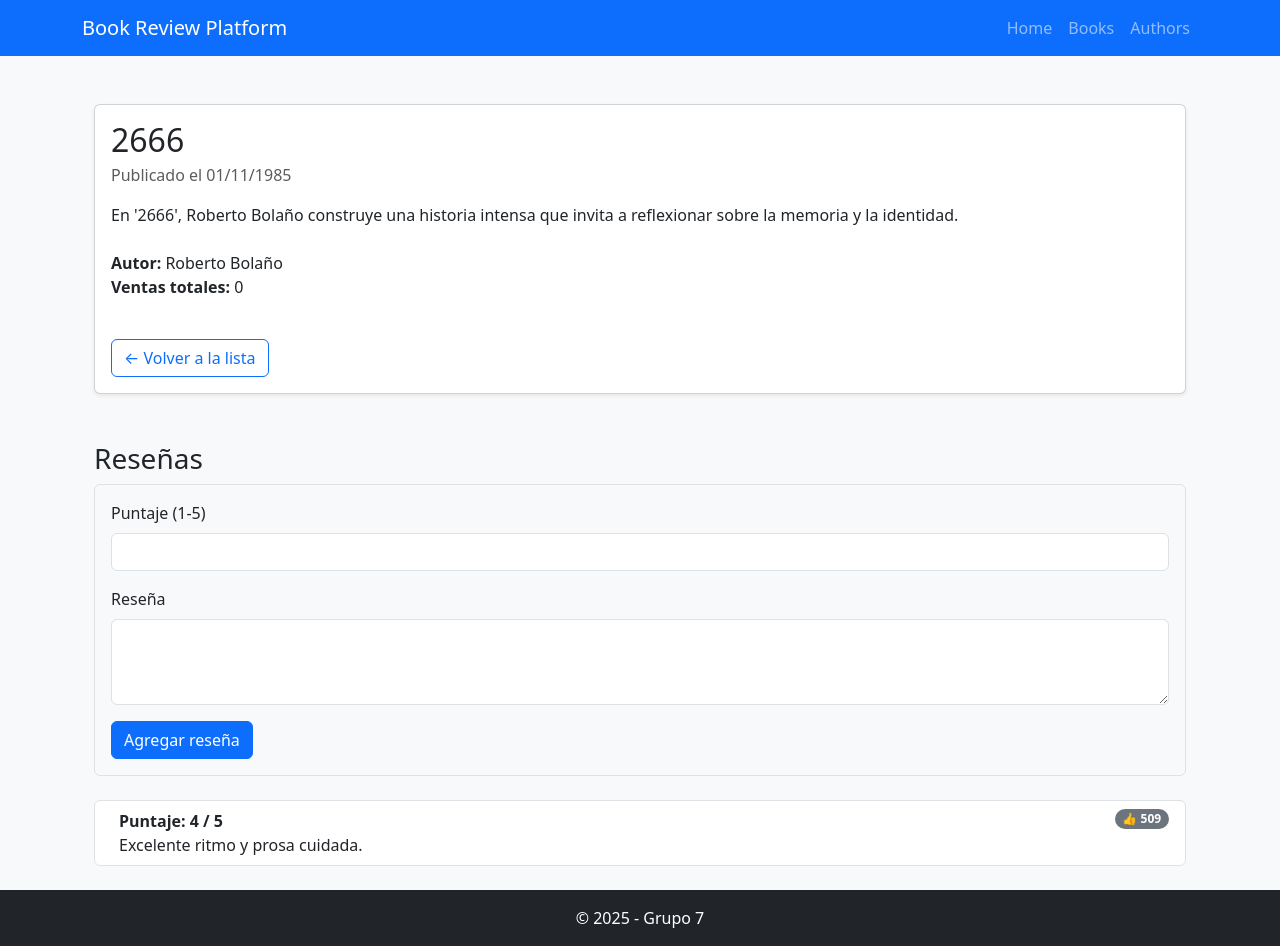
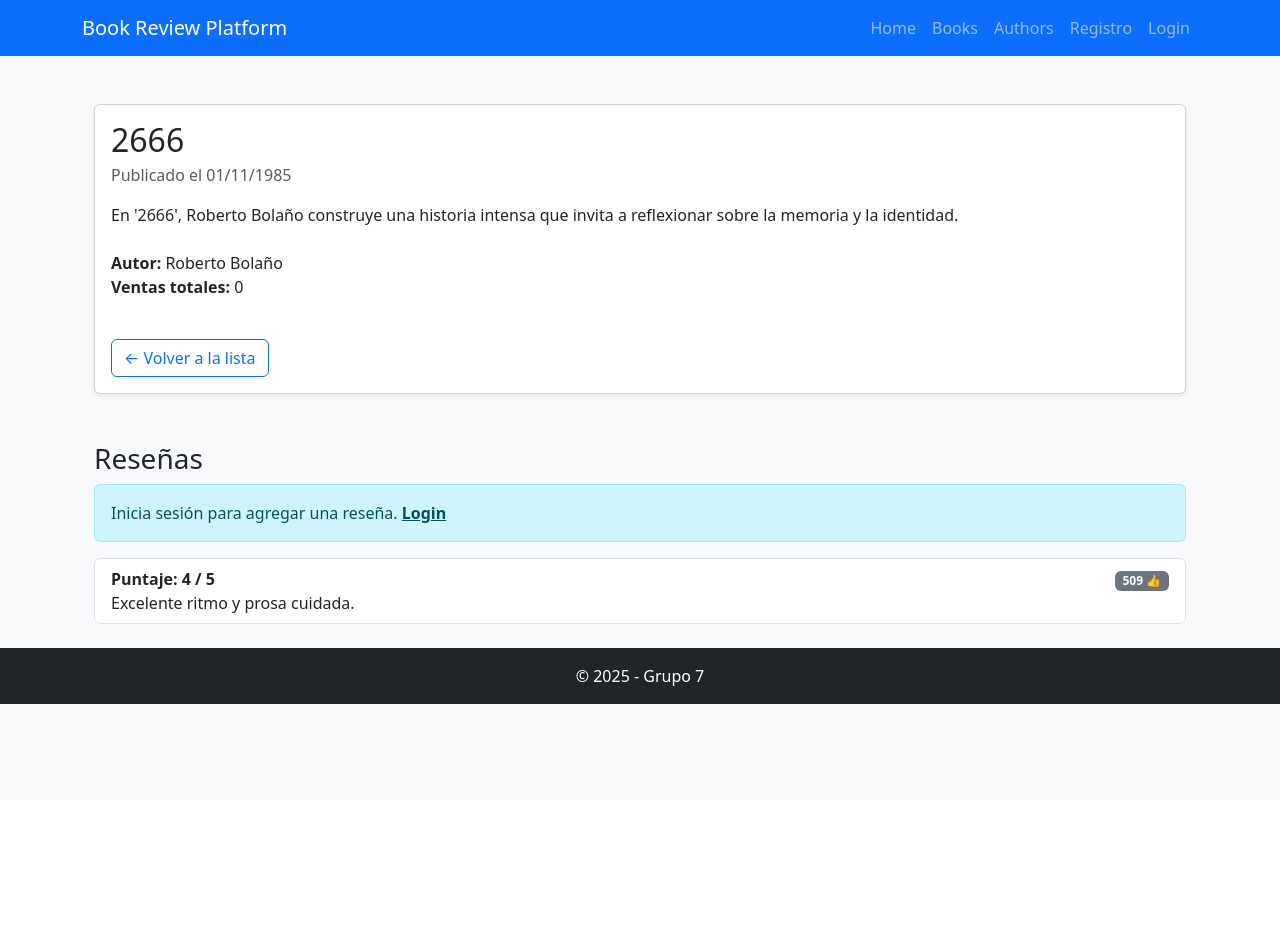
Before and after one commit to AlbertoZuiga/software-architecture-group-7, a Django app: page /books/74/ in a window 1280 px wide. After the commit the page ends 704 px from the top, so only its background shows below. Run offline with Django 5.2, Linux system fonts and the light colour scheme; data comes from the database, SQL or seed files in the repository.

Commit message:
feat: implement user authentication with login and signup forms, add review upvote functionality

```diff
--- a/apps/books/templates/books/books_show.html
+++ b/apps/books/templates/books/books_show.html
@@ -28,16 +28,30 @@
 
     <div class="mt-5">
         <h3>Reseñas</h3>
-    {% include 'reviews/_review_form.html' with book=book %}
+    {% if user.is_authenticated %}
+        {% include 'reviews/_review_form.html' with book=book %}
+    {% else %}
+        <div class="alert alert-info">Inicia sesión para agregar una reseña. <a href="{% url 'login' %}?next={{ request.path }}" class="alert-link">Login</a></div>
+    {% endif %}
         {% if reviews %}
             <ul class="list-group">
                 {% for r in reviews %}
-                <li class="list-group-item d-flex justify-content-between align-items-start">
-                    <div class="ms-2 me-auto">
-                        <div class="fw-bold">Puntaje: {{ r.score }} / 5</div>
-                        {{ r.review|linebreaksbr }}
+                <li class="list-group-item">
+                    <div class="d-flex justify-content-between">
+                        <div class="me-3">
+                            <div class="fw-bold">Puntaje: {{ r.score }} / 5</div>
+                            {{ r.review|linebreaksbr }}
+                        </div>
+                        <div class="text-center">
+                            <div><span class="badge bg-secondary">{{ r.up_votes }} 👍</span></div>
+                            {% if user.is_authenticated %}
+                            <form method="post" action="{% url 'reviews:upvote' r.id %}" class="mt-2">
+                                {% csrf_token %}
+                                <button class="btn btn-sm btn-outline-success" type="submit">Up-vote</button>
+                            </form>
+                            {% endif %}
+                        </div>
                     </div>
-                    <span class="badge text-bg-secondary rounded-pill">👍 {{ r.up_votes }}</span>
                 </li>
                 {% endfor %}
             </ul>
--- a/apps/common/templates/partials/_navbar.html
+++ b/apps/common/templates/partials/_navbar.html
@@ -9,11 +9,20 @@
             <ul class="navbar-nav ms-auto">
                 {% for name, url in links.items %}
                     <li class="nav-item">
-                        <a class="nav-link{% if request.path == url %} active{% endif %}" href="{{ url }}">
-                            {{ name }}
-                        </a>
+                        <a class="nav-link{% if request.path == url %} active{% endif %}" href="{{ url }}">{{ name }}</a>
                     </li>
                 {% endfor %}
+                {% if user.is_authenticated %}
+                    <li class="nav-item">
+                        <form method="post" action="{% url 'logout' %}" class="d-inline">
+                            {% csrf_token %}
+                            <button class="nav-link btn btn-link " type="submit">Salir</button>
+                        </form>
+                    </li>
+                {% else %}
+                    <li class="nav-item"><a class="nav-link" href="{% url 'signup' %}">Registro</a></li>
+                    <li class="nav-item"><a class="nav-link" href="{% url 'login' %}">Login</a></li>
+                {% endif %}
             </ul>
         </div>
     </div>
--- a/apps/reviews/urls.py
+++ b/apps/reviews/urls.py
@@ -5,4 +5,5 @@ app_name = "reviews"
 
 urlpatterns = [
 	path('book/<int:book_id>/create/', views.create_review, name='create'),
+	path('upvote/<int:review_id>/', views.upvote_review, name='upvote'),
 ]
--- a/book_review_web/settings.py
+++ b/book_review_web/settings.py
@@ -129,3 +129,8 @@ STATIC_URL = 'static/'
 # https://docs.djangoproject.com/en/5.2/ref/settings/#default-auto-field
 
 DEFAULT_AUTO_FIELD = 'django.db.models.BigAutoField'
+
+# Authentication redirects
+LOGIN_URL = 'login'
+LOGIN_REDIRECT_URL = 'books:index'
+LOGOUT_REDIRECT_URL = 'books:index'
--- a/book_review_web/urls.py
+++ b/book_review_web/urls.py
@@ -16,9 +16,14 @@ Including another URLconf
 """
 from django.contrib import admin
 from django.urls import path, include
+from django.contrib.auth import views as auth_views
+from apps.common.views import signup
 
 urlpatterns = [
     path('admin/', admin.site.urls),
+    path('accounts/login/', auth_views.LoginView.as_view(template_name='auth/login.html'), name='login'),
+    path('accounts/logout/', auth_views.LogoutView.as_view(), name='logout'),
+    path('accounts/signup/', signup, name='signup'),
     path('', include('apps.common.urls')),
     path('books/', include('apps.books.urls')),
     path('authors/', include('apps.authors.urls')),
```
Also changed, not shown: apps/common/templates/auth/login.html (added, +24 -0 lines), apps/common/templates/auth/signup.html (added, +21 -0 lines), apps/common/views.py (+16 -1 lines), apps/reviews/views.py (+11 -0 lines).
